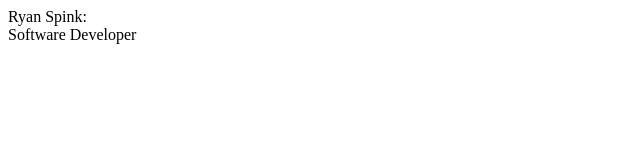
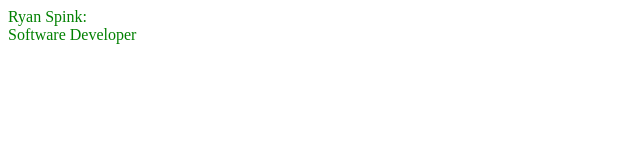
Before and after one commit to Ryanspink1/ryanspink1.github.io, a plain HTML site: page index.html in a window 1280 px wide. Shown: the whole page, without its empty margins (0-640 px from the left). Drawn offline with Linux system fonts and the light colour scheme.

Commit message:
Update styles.css

```diff
--- a/styles.css
+++ b/styles.css
@@ -1,3 +1,3 @@
-div.titletext {
+div.title {
   color: green;
 }
```
